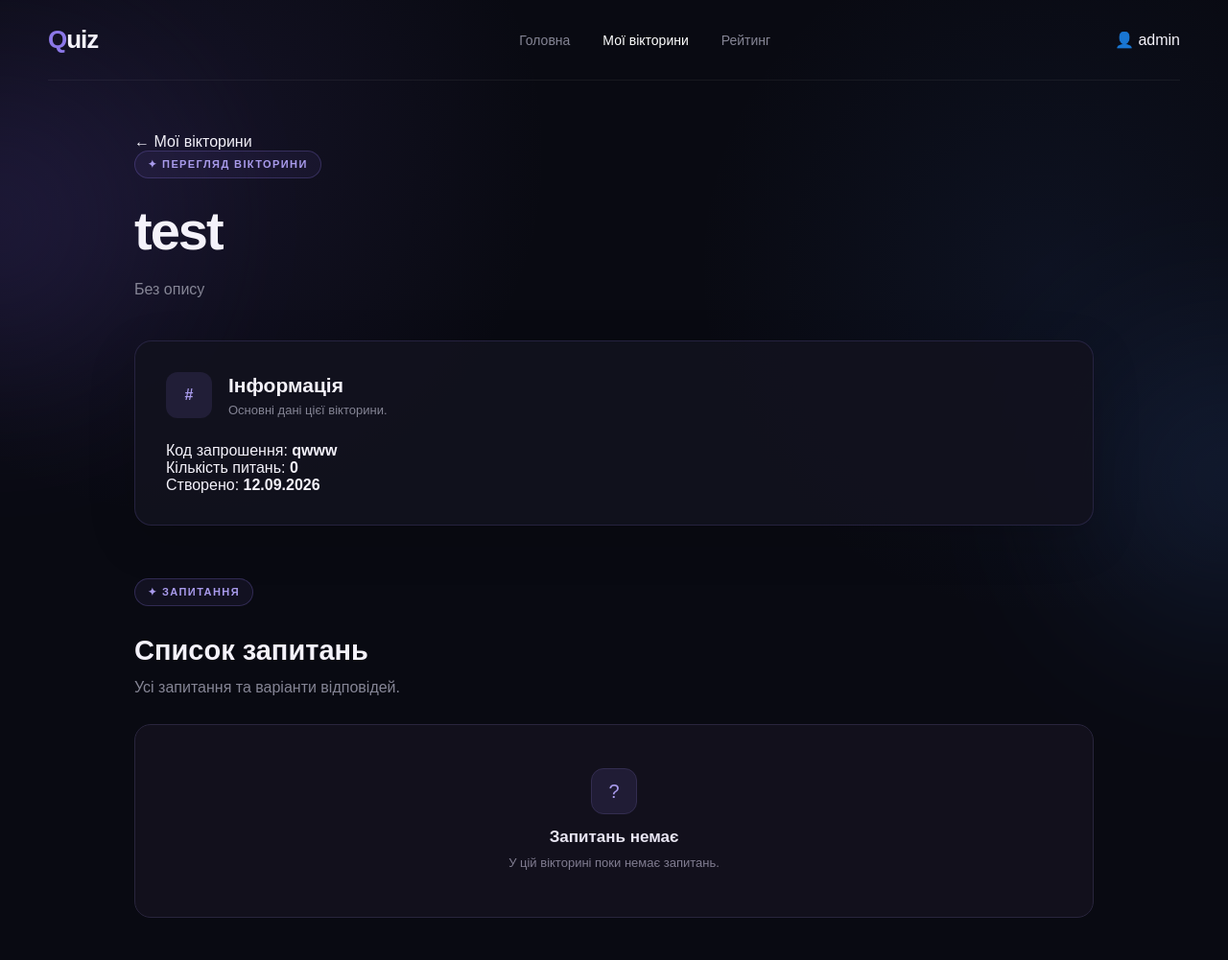
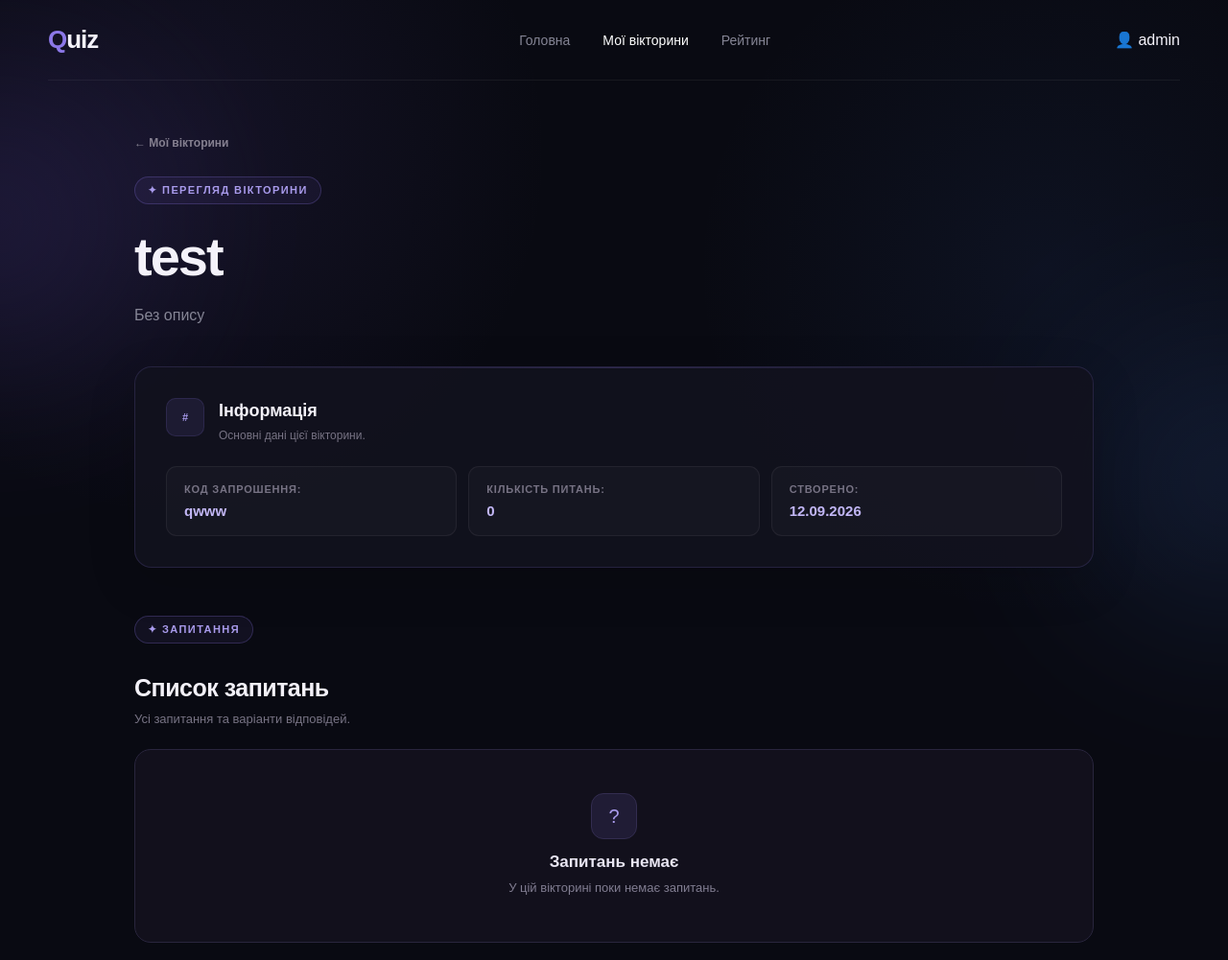
Before and after one commit to Arsen5252/Online-Quiz, a Django app: page /quiz/1/ in a window 1280 px wide. Shown: the top 1001 px of the page at 96% size. Before the commit the page ends 957 px from the top, so only its background shows below. Run offline with Django 5.2, Linux system fonts and the light colour scheme; a user stored in the database is signed in; data comes from the database, SQL or seed files in the repository.

Commit message:
випрявив помилку

```diff
--- a/quiz/urls.py
+++ b/quiz/urls.py
@@ -1,10 +1,11 @@
 from django.urls import path
-from .views import create_quiz, quiz_list, my_quizzes, quiz_detail
+from .views import all_quizzes, create_quiz, quiz_list, my_quizzes, quiz_detail
 
 
 urlpatterns = [
     path('', quiz_list, name='quiz_list'),
     path('create/', create_quiz, name='create_quiz'),
     path('my-quizzes/', my_quizzes, name='my_quizzes'),
+    path('quizzes/', all_quizzes, name='all_quizzes'),
     path('quiz/<int:quiz_id>/', quiz_detail, name='quiz_detail'),
 ]
--- a/quiz/views.py
+++ b/quiz/views.py
@@ -190,3 +190,10 @@ def quiz_detail(request, quiz_id):
     return render(request, 'quiz_detail.html', {
         'quiz': quiz
     })
+
+def all_quizzes(request):
+    quizzes = Quiz.objects.all().order_by('-created_at')
+
+    return render(request, 'quiz_list.html', {
+        'quizzes': quizzes
+    })
--- a/static/style.css
+++ b/static/style.css
@@ -2040,3 +2040,259 @@ footer p {
         grid-template-columns: 1fr;
     }
 }
+
+/* =========================================
+   QUIZ DETAIL / PREVIEW
+========================================= */
+
+.quiz-detail-info {
+    display: grid;
+    grid-template-columns: repeat(3, 1fr);
+    gap: 12px;
+    margin-top: 22px;
+}
+
+.quiz-detail-info p {
+    display: flex;
+    flex-direction: column;
+    gap: 8px;
+
+    margin: 0;
+    padding: 17px 18px;
+
+    background: rgba(255, 255, 255, 0.025);
+    border: 1px solid rgba(255, 255, 255, 0.06);
+    border-radius: 11px;
+
+    color: #777384;
+    font-size: 11px;
+    font-weight: 600;
+    text-transform: uppercase;
+    letter-spacing: 0.8px;
+}
+
+.quiz-detail-info strong {
+    color: #c2b7f5;
+    font-size: 15px;
+    font-weight: 700;
+    text-transform: none;
+    letter-spacing: 0;
+}
+
+
+/* QUESTIONS HEADING */
+
+.editor-section-heading {
+    display: flex;
+    align-items: flex-end;
+    justify-content: space-between;
+
+    margin: 50px 0 20px;
+}
+
+.editor-section-heading h2 {
+    margin: 10px 0 7px;
+
+    color: #f3f1f8;
+    font-size: 25px;
+    letter-spacing: -0.5px;
+}
+
+.editor-section-heading p {
+    margin: 0;
+
+    color: #777384;
+    font-size: 13px;
+}
+
+
+/* QUESTION CARD */
+
+.editor-card {
+    position: relative;
+    overflow: hidden;
+}
+
+.editor-card::before {
+    content: "";
+    position: absolute;
+    top: 0;
+    left: 35px;
+    right: 35px;
+
+    height: 1px;
+
+    background: linear-gradient(
+        90deg,
+        transparent,
+        rgba(139, 119, 225, 0.25),
+        transparent
+    );
+}
+
+.editor-card-title {
+    display: flex;
+    align-items: flex-start;
+    gap: 15px;
+}
+
+.editor-card-title h2 {
+    margin: 1px 0 6px;
+
+    color: #f3f1f8;
+    font-size: 18px;
+    line-height: 1.4;
+}
+
+.editor-card-title p {
+    margin: 0;
+
+    color: #777384;
+    font-size: 12px;
+}
+
+.editor-number {
+    flex: 0 0 auto;
+
+    width: 40px;
+    height: 40px;
+
+    display: flex;
+    align-items: center;
+    justify-content: center;
+
+    border-radius: 10px;
+
+    background: rgba(132, 111, 218, 0.11);
+    border: 1px solid rgba(132, 111, 218, 0.16);
+
+    color: #a99bec;
+    font-size: 11px;
+    font-weight: 800;
+}
+
+
+/* ANSWERS */
+
+.quiz-detail-answers {
+    display: grid;
+    grid-template-columns: repeat(2, minmax(0, 1fr));
+    gap: 10px;
+
+    margin-top: 24px;
+}
+
+.quiz-detail-answer {
+    min-width: 0;
+    min-height: 58px;
+
+    display: flex;
+    align-items: center;
+    gap: 12px;
+
+    padding: 12px 14px;
+
+    background: rgba(255, 255, 255, 0.022);
+    border: 1px solid rgba(255, 255, 255, 0.06);
+    border-radius: 11px;
+
+    transition:
+        border-color 0.2s ease,
+        background 0.2s ease;
+}
+
+.quiz-detail-answer > span {
+    flex: 0 0 auto;
+
+    width: 29px;
+    height: 29px;
+
+    display: flex;
+    align-items: center;
+    justify-content: center;
+
+    border-radius: 7px;
+
+    background: #1e1c2b;
+
+    color: #898496;
+    font-size: 11px;
+    font-weight: 700;
+}
+
+.quiz-detail-answer p {
+    flex: 1;
+    min-width: 0;
+
+    margin: 0;
+
+    color: #b7b3c2;
+    font-size: 13px;
+    line-height: 1.4;
+
+    overflow-wrap: anywhere;
+}
+
+.quiz-detail-answer > strong {
+    flex: 0 0 auto;
+
+    color: #9e8ee7;
+    font-size: 10px;
+    font-weight: 700;
+}
+
+
+/* CORRECT ANSWER */
+
+.quiz-detail-answer.correct {
+    background: rgba(118, 98, 202, 0.08);
+    border-color: rgba(139, 119, 225, 0.28);
+}
+
+.quiz-detail-answer.correct > span {
+    background: rgba(125, 105, 211, 0.18);
+    color: #b9aaf5;
+}
+
+.quiz-detail-answer.correct p {
+    color: #e0dced;
+}
+
+
+/* BACK BUTTON */
+
+.create-back {
+    display: inline-flex;
+    align-items: center;
+
+    margin-bottom: 28px;
+
+    color: #858090;
+    font-size: 12px;
+    font-weight: 600;
+    text-decoration: none;
+
+    transition: color 0.2s ease;
+}
+
+.create-back:hover {
+    color: #b4a6ee;
+}
+
+
+/* RESPONSIVE */
+
+@media (max-width: 750px) {
+
+    .quiz-detail-info {
+        grid-template-columns: 1fr;
+    }
+
+    .quiz-detail-answers {
+        grid-template-columns: 1fr;
+    }
+
+    .editor-card-title h2 {
+        font-size: 16px;
+    }
+}
```
Also changed, not shown: templates/quiz_list.html (+5 -3 lines).
